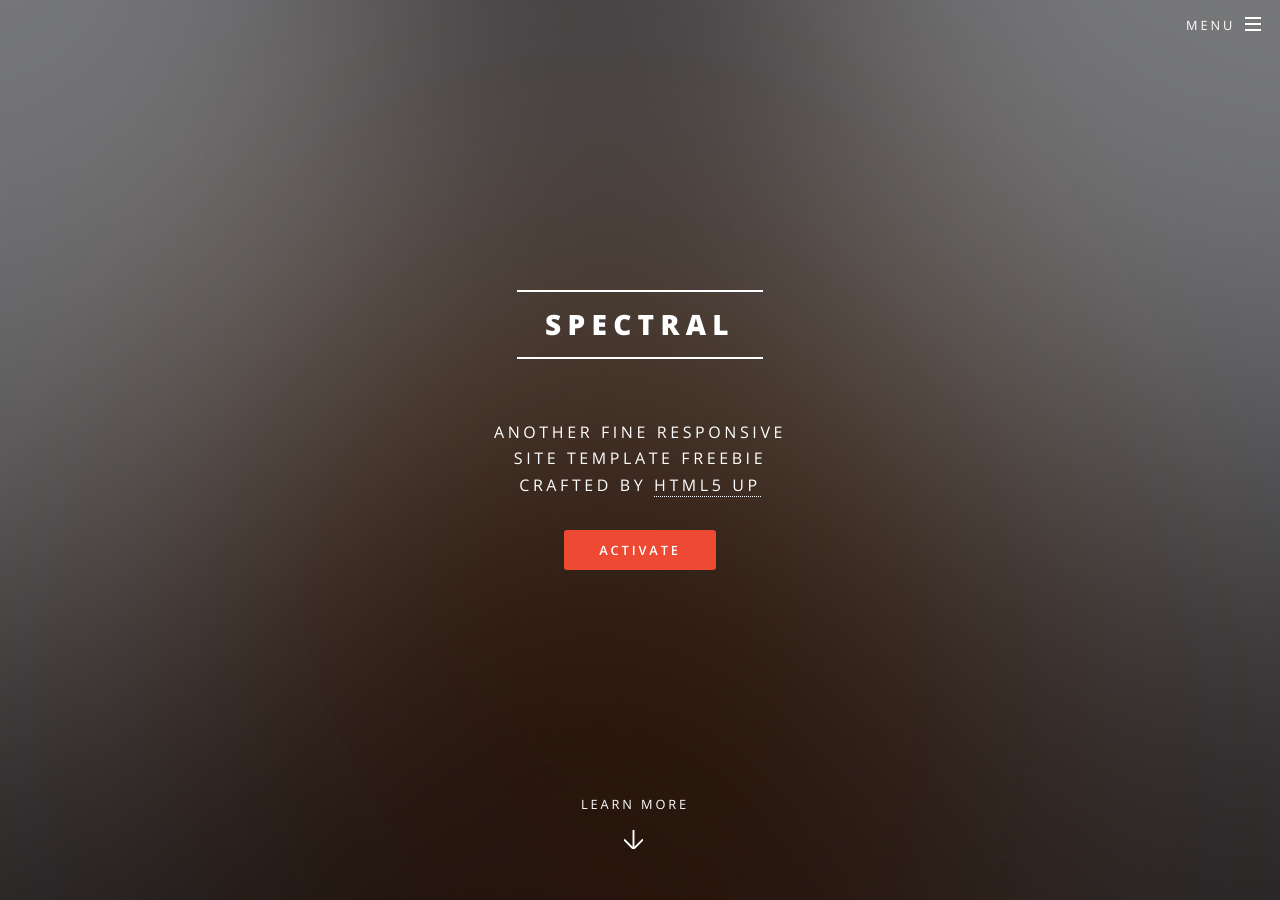
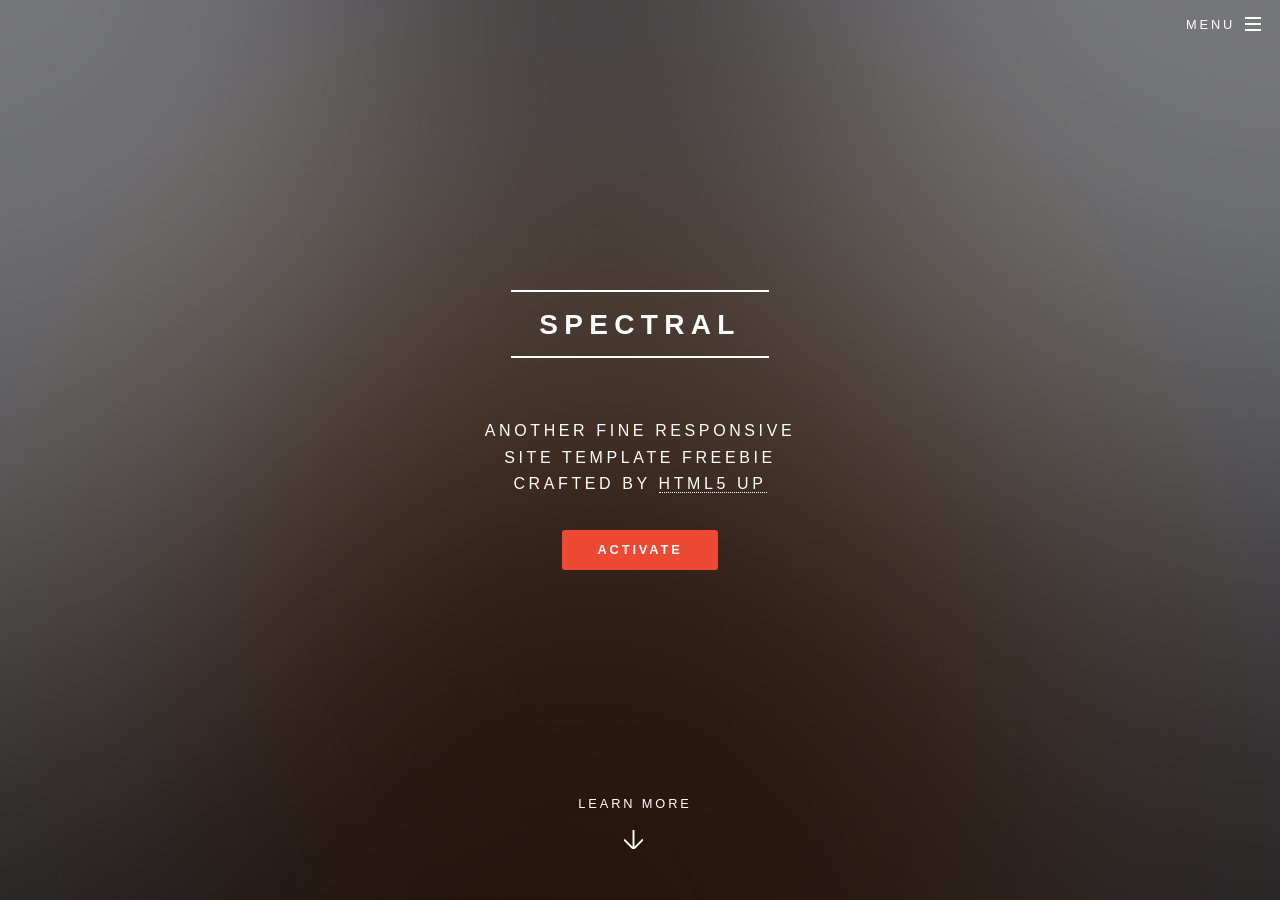
Before and after one commit to 01039402468/01039402468.github.io, a Jekyll site: the page built from index.html, in a window 1280 px wide and 900 px high. Built offline with Jekyll 4.4.1, drawn with Linux system fonts in a browser that asks for light colours; some web fonts are replaced.

Commit message:
폰트추가
나눔바른고딕폰트추가

```diff
--- a/_includes/head.html
+++ b/_includes/head.html
@@ -4,9 +4,16 @@
   <title>{% if page.title %}{{ page.title | escape }}{% else %}{{ site.title | escape }}{% endif %}</title>
   <meta name="description" content="{% if page.excerpt %}{{ page.excerpt | strip_html | strip_newlines | truncate: 160 }}{% else %}{{ site.description }}{% endif %}">
   <!--[if lte IE 8]><script src="{{ "/js/ie/html5shiv.js" | prepend: site.baseurl }}"></script><![endif]-->
-  <link rel="canonical" href="{{ page.url | replace:'index.html','' | prepend: site.baseurl | prepend: site.url }}">
+  <link rel="canonical" href="{{ page.url | replace:"index.html","" | prepend: site.baseurl | prepend: site.url }}">
   <link rel="stylesheet" href="{{ "/css/main.css" | prepend: site.baseurl }}" />
   <!--[if lte IE 8]><link rel="stylesheet" href="{{ "/css/ie8.css" | prepend: site.baseurl }}" /><![endif]-->
   <!--[if lte IE 9]><link rel="stylesheet" href="{{ "/css/ie9.css" | prepend: site.baseurl }}" /><![endif]-->
   <link rel="alternate" type="application/rss+xml" title="{{ site.title }}" href="{{ "/feed.xml" | prepend: site.baseurl | prepend: site.url }}">
-</head>
+  <link href="https://cdn.rawgit.com/openhiun/hangul/14c0f6faa2941116bb53001d6a7dcd5e82300c3f/nanumbarungothic.css" rel="stylesheet" type="text/css">
+  <style type="text/css">
+  @import url(https://cdn.rawgit.com/openhiun/hangul/14c0f6faa2941116bb53001d6a7dcd5e82300c3f/nanumbarungothic.css);
+  body {
+	font-family: 'Nanum Barun Gothic', sans-serif;
+	}
+  </style>
+  </head>
```
